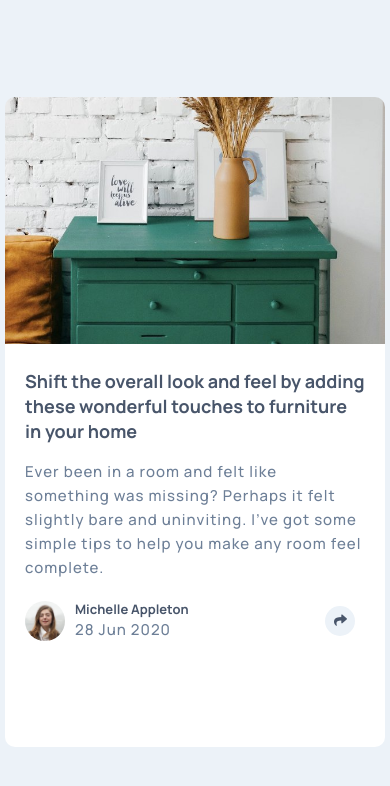
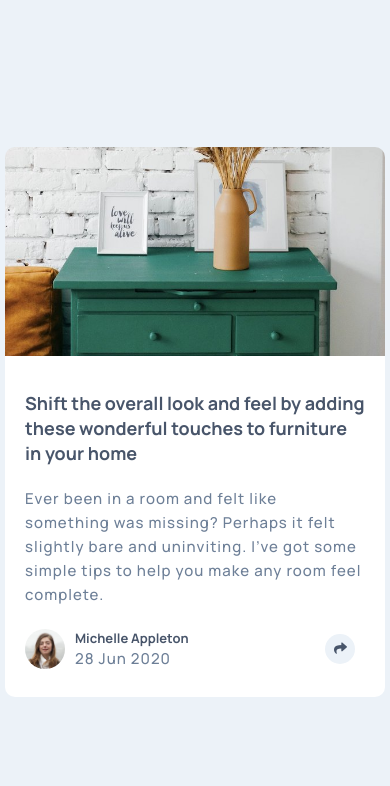
Before and after one commit to shashankrk46/articlepreview, a plain HTML site: page index.html in a window 390 px wide. Drawn offline with Linux system fonts and the light colour scheme.

Commit message:
ixed mobile view

```diff
--- a/style.css
+++ b/style.css
@@ -158,8 +158,8 @@ body {
     flex-direction: column;
     justify-content: center;
     align-items: center;
-    height: 650px;
-    margin: 40px 0px;
+    height: 550px;
+    margin: 70px 0px;
   }
   .left-col {
     width: 100%;
@@ -177,8 +177,8 @@ body {
     line-height: 1.4;
     font-size: 18px;
     /* letter-spacing: 0.5px; */
-    margin-bottom: 15px;
-    margin-top: 5px;
+    margin-bottom: 20px;
+    margin-top: 15px;
   }
   .right-col p {
     color: var(--DesaturatedDarkBlue);
@@ -189,6 +189,10 @@ body {
   }
   .bottom {
     margin: 0px;
+  }
+  .nameandate {
+    margin-top: 12px;
+    align-items: center;
   }
   .share-mobile {
     display: block;
@@ -201,9 +205,10 @@ body {
     margin-right: 10px;
   }
   .share-icons {
-    top: -48px;
+    top: -50px;
     left: -20px;
     box-shadow: none;
+    justify-content: flex-end;
     width: 380px;
     border-radius: 0px;
     padding: 22px;
```
